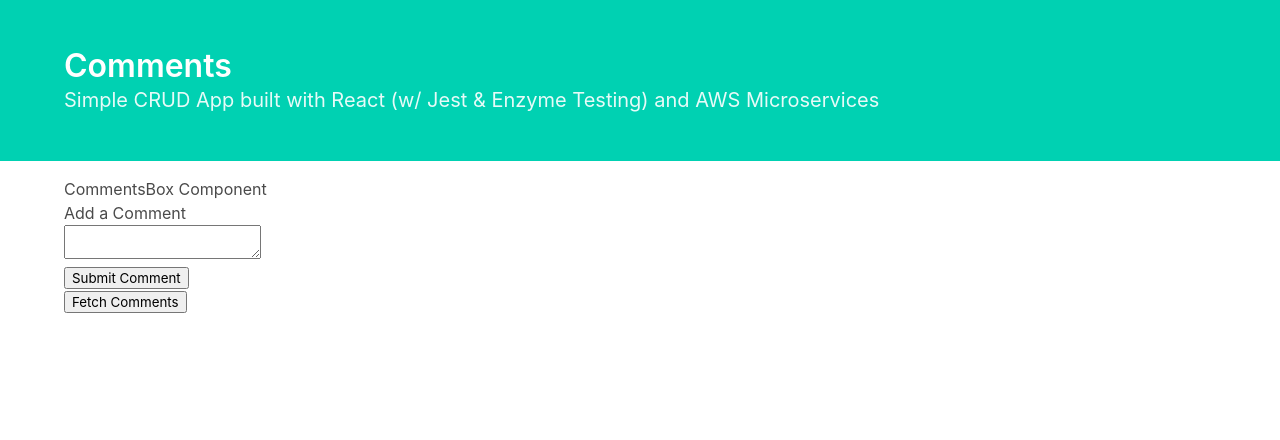
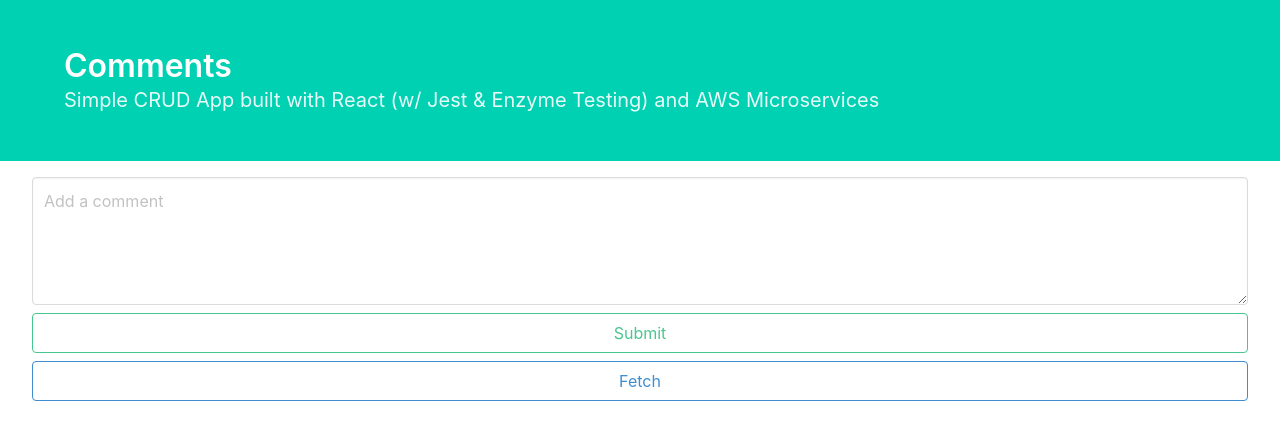
Before and after one commit to KenAustria/aws-crud-app, a React (Create React App) app: page / in a window 1280 px wide. Shown: the top 440 px of the page. Built offline with nearby package versions, Linux system fonts and the light colour scheme.

Commit message:
Running prettier and linter, and staging, comitting and pushing to branch

```diff
--- a/src/components/App.js
+++ b/src/components/App.js
@@ -34,7 +34,7 @@ const App = () => {
         </div>
       </section>
       <section>
-        <div className="container">
+        <div className="container is-fluid">
           <CommentsApp />
         </div>
       </section>
--- a/src/components/comments/container/CommentsBox.js
+++ b/src/components/comments/container/CommentsBox.js
@@ -23,15 +23,15 @@ class CommentsBox extends Component {
   render() {
     return (
       <div>
-        <h3>CommentsBox Component</h3>
         <form onSubmit={this.handleSubmit}>
-          <h4>Add a Comment</h4>
-          <textarea onChange={this.handleChange} value={this.state.comment} />
+          <div className="control">
+            <textarea className="textarea" placeholder="Add a comment" onChange={this.handleChange} value={this.state.comment}></textarea>
+          </div>
           <div>
-            <button>Submit Comment</button>
+            <button className="button is-success is-outlined is-fullwidth buttons-spacing">Submit</button>
           </div>
         </form>
-        <button onClick={this.props.fetchComments}>Fetch Comments</button>
+        <a className="button is-info is-outlined is-fullwidth buttons-spacing" onClick={this.props.fetchComments}>Fetch</a>
       </div>
     );
   }
--- a/src/components/comments/container/CommentsList.js
+++ b/src/components/comments/container/CommentsList.js
@@ -24,7 +24,6 @@ class CommentsList extends Component {
   }
 
   renderComments() {
-    console.log(this.props.comments.length);
     let i = 0;
     return (
       <div className="tile is-ancestor">
--- a/src/styles/comments/styles.css
+++ b/src/styles/comments/styles.css
@@ -7,3 +7,8 @@
 .flex-wrap {
   flex-wrap: wrap;
 }
+/* https://stackoverflow.com/questions/42931638/how-to-make-tiles-wrap-with-bulma-css */
+
+.buttons-spacing {
+  margin-top: 0.5rem;
+}
```
